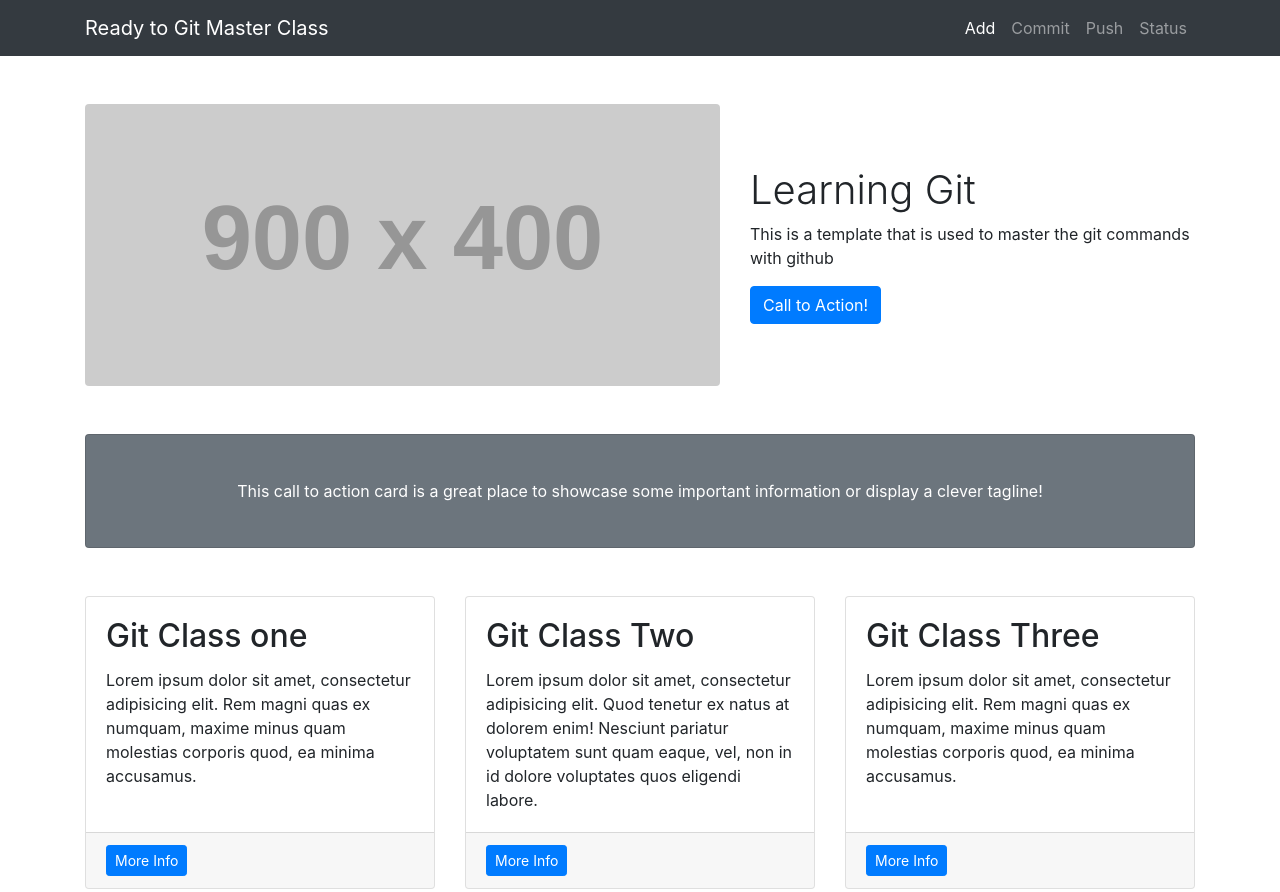
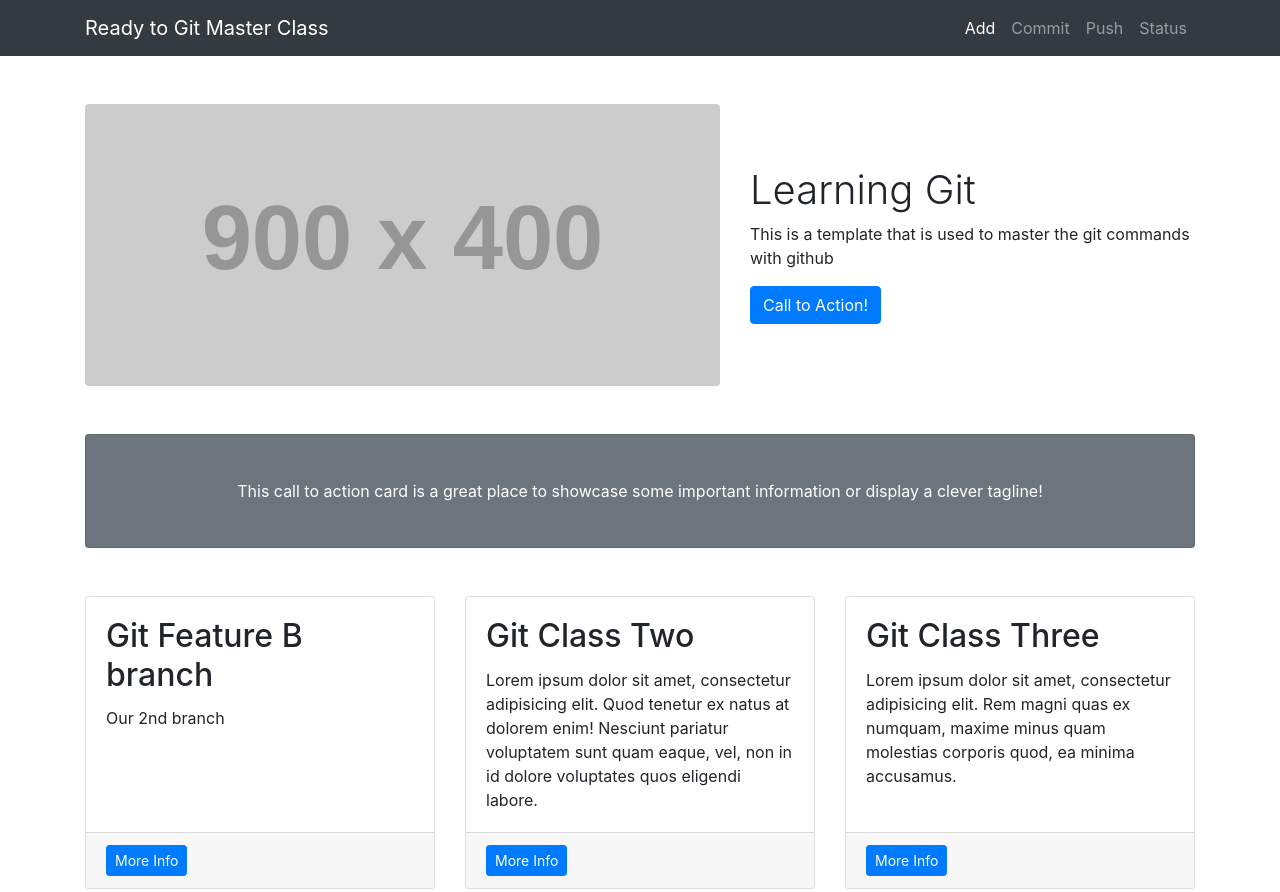
Before and after one commit to AbelAbeb/Git-in-practice, a website: page index.html in a window 1280 px wide. Shown: the top 892 px of the page. Drawn offline with Linux system fonts and the light colour scheme; placeholder pictures from the web are drawn by us.

Commit message:
initial commit on branch featureB

```diff
--- a/index.html
+++ b/index.html
@@ -80,8 +80,8 @@
       <div class="col-md-4 mb-5">
         <div class="card h-100">
           <div class="card-body">
-            <h2 class="card-title">Git Class one</h2>
-            <p class="card-text">Lorem ipsum dolor sit amet, consectetur adipisicing elit. Rem magni quas ex numquam, maxime minus quam molestias corporis quod, ea minima accusamus.</p>
+            <h2 class="card-title">Git Feature B branch</h2>
+            <p class="card-text">Our 2nd branch</p>
           </div>
           <div class="card-footer">
             <a href="#" class="btn btn-primary btn-sm">More Info</a>
```
